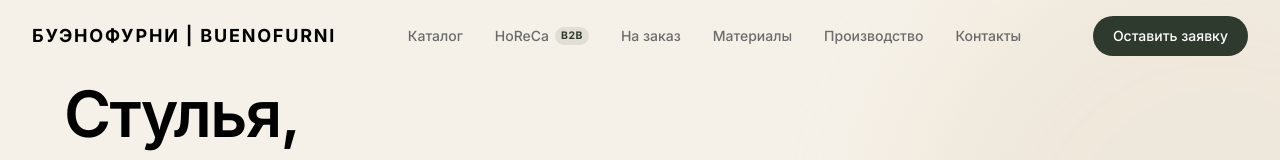
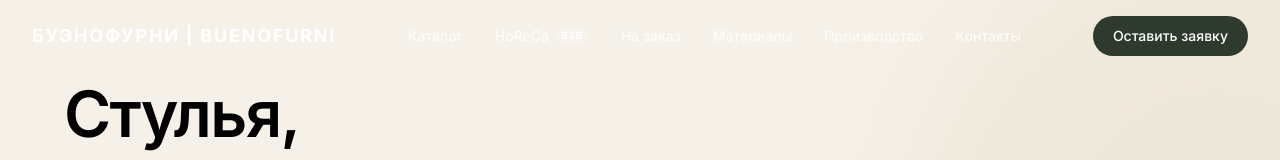
Before and after one commit to Anvarmag/buenofurni, a Next.js app in the folder frontend/: page / in a window 1280 px wide. Shown: the top 160 px of the page. Built offline with nearby package versions, Linux system fonts and the light colour scheme.

Commit message:
fix(header): restore white text for overlay variants on load

```diff
--- a/frontend/components/layout/Header.tsx
+++ b/frontend/components/layout/Header.tsx
@@ -22,8 +22,8 @@ export default function Header({ variant = "default" }: { variant?: "default" |
 
     const isHorecaPage = pathname === "/horeca";
 
-    // Text should always be dark per design requirements (even on overlay)
-    const isDarkText = true;
+    // Text should be dark unless it's an overlay and we haven't scrolled yet
+    const isDarkText = variant === "overlay" ? scrolled || isMobileMenuOpen : true;
 
     // Handle scroll state for header styling
     useEffect(() => {
```
